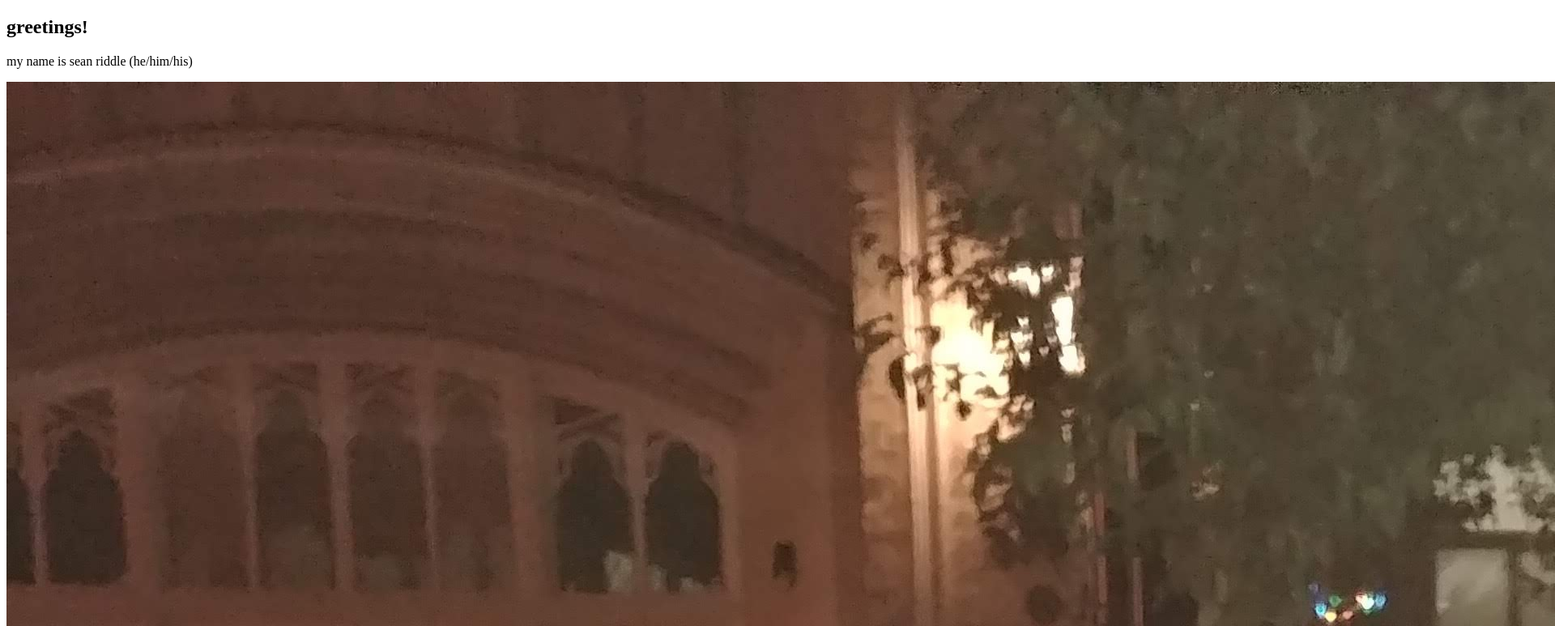
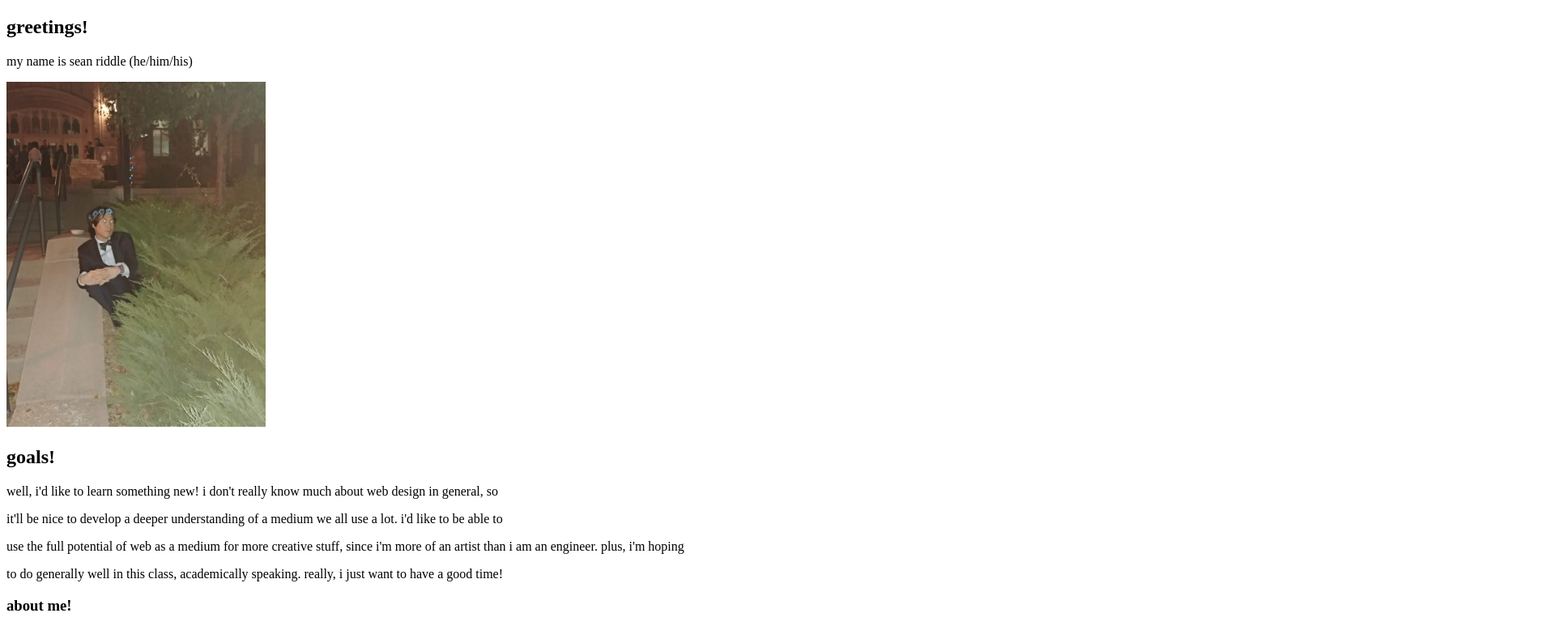
Before and after one commit to seanriddle24/web_files_fall2021, a plain HTML site: page index.html in a window 1280 px wide. Shown: the top 773 px of the page at 81% size, 1920 px wide, since content can reach past the window. Drawn offline with Linux system fonts and the light colour scheme; a web font is replaced by a local one.

Commit message:
starting on styling

```diff
--- a/style/style.css
+++ b/style/style.css
@@ -1,3 +1,8 @@
 p {
   font-family: "Gaegu"
+  color: rgb(0,82,76);
 }
+
+img {
+  width: 25vw;
+}
```
